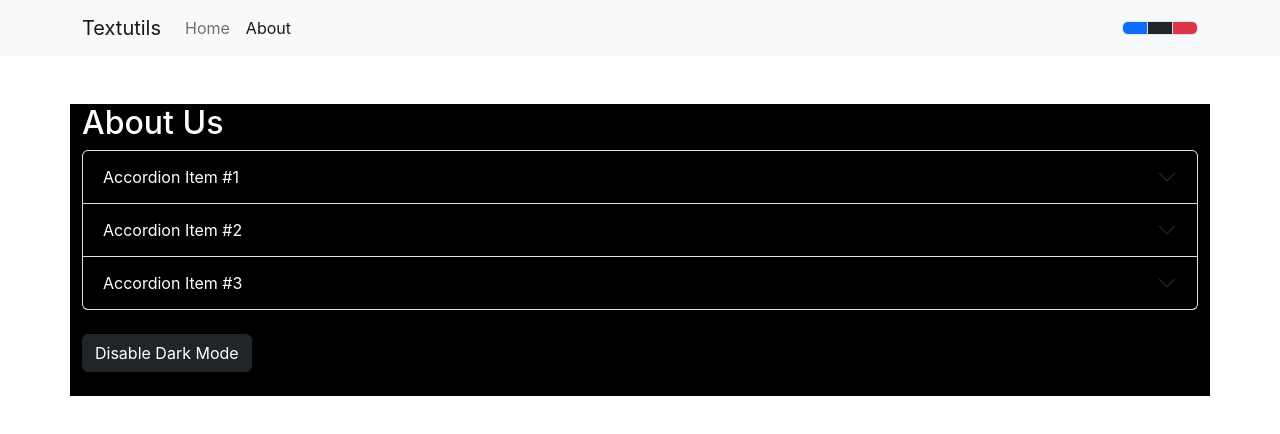
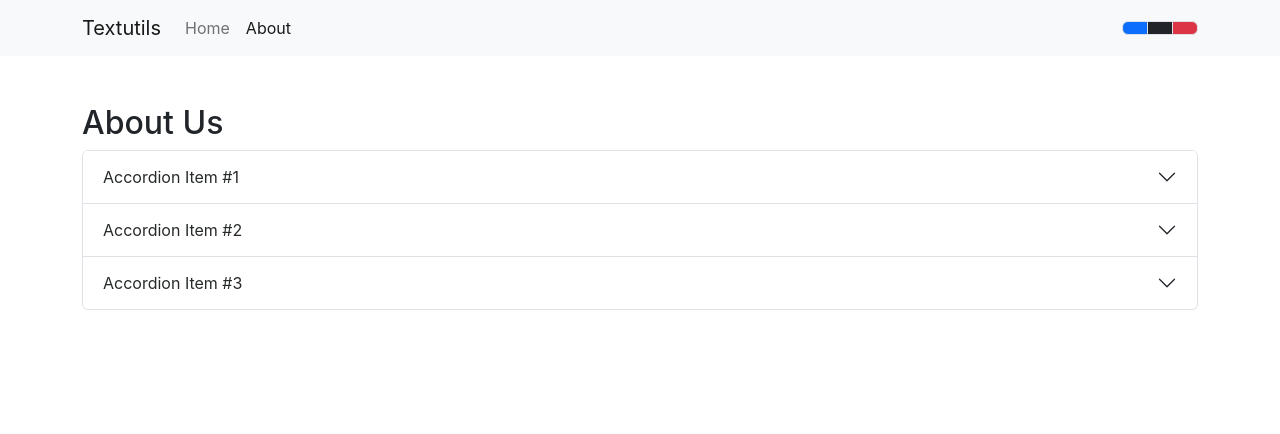
Before and after one commit to Faizan-Ramzan/React-App-Code-With-Harry-, a React (Create React App) app: page /about in a window 1280 px wide. Shown: the top 434 px of the page. Built offline with nearby package versions, Linux system fonts and the light colour scheme.

Commit message:
New changes

```diff
--- a/src/App.js
+++ b/src/App.js
@@ -49,7 +49,7 @@ function App() {
 
         <Routes>
           <Route path="/" element={<TextForm showAlert={showAlert} heading="Enter Text to analyze below Text" mode={mode} />}/>
-          <Route path="/about" element={<About />}/>
+          <Route path="/about" element={<About mode={mode} />}/>
 
           <Route path="*" element={<NotFound />}/>
         </Routes>
--- a/src/components/About.js
+++ b/src/components/About.js
@@ -1,32 +1,23 @@
-import React, {useState} from 'react'
+import React from 'react'
 
-export default function About() {
+export default function About(props) {
 
-	const [myStyle, setMyStyle] = useState({
-		color: "white",
-		backgroundColor: "black"
-	})
+	let myStyle = {};
 
-	const [btnText, setBtnText] = useState("Disable Dark Mode")
-
-	const toggleMode = ()=>{
-		if(myStyle.color == "white"){
-			setMyStyle({
-				color: "black",
-				backgroundColor: "white"
-			})
-			setBtnText("Enable Dark Mode")
-		}else{
-			setMyStyle({
-				color: "white",
-				backgroundColor: "black"
-			})
-			setBtnText("Disable Dark Mode")
+	if(props.mode === 'red'){
+		myStyle = {
+			color: props.mode === 'red'? 'white': '#dc3545',
+			backgroundColor: props.mode === 'red'? '#dc3545': 'white',
+		}
+	}else{
+		myStyle = {
+			color: props.mode === 'dark'? 'white': '#272a2b',
+			backgroundColor: props.mode === 'dark'? '#272a2b': 'white',
 		}
 	}
 
     return (
-        <div className="container my-5" style={myStyle}>
+        <div className="container my-5">
 			<h2>About Us</h2>
             <div className="accordion" id="accordionFlushExample">
 				<div className="accordion-item">
@@ -60,7 +51,6 @@ export default function About() {
 					</div>
 				</div>
 			</div>
-			<button className="btn btn-dark my-4" onClick={toggleMode} type="button">{btnText}</button>
         </div>
     )
 }
--- a/src/components/Alert.js
+++ b/src/components/Alert.js
@@ -8,9 +8,14 @@ function Alert(props) {
     }
 
     return (
-        props.alert && <div className={`alert alert-${props.alert.type} alert-dismissible fade show`} role="alert">
-            <strong>{capitalize(props.alert.type)}</strong>: {props.alert.msg}
-        </div>
+        props.alert &&
+        <>
+            <div className="container">
+                <div className={`alert alert-${props.alert.type} alert-dismissible fade show position-fixed bottom-0 end-0 w-100 m-0`} role="alert">
+                    <strong>{capitalize(props.alert.type)}</strong>: {props.alert.msg}
+                </div>
+            </div>
+        </>
     )
 }
 
--- a/src/components/Navbar.js
+++ b/src/components/Navbar.js
@@ -1,6 +1,6 @@
 import React from 'react'
 import PropTypes from 'prop-types'
-import { Link, NavLink } from 'react-router-dom'
+import { NavLink } from 'react-router-dom'
 
 export default function Navbar(props) {
     return (
--- a/src/components/TextForm.js
+++ b/src/components/TextForm.js
@@ -23,10 +23,7 @@ export default function TextForm(props) {
     const [text, setText] = useState("");
 
     const countWords = (str)=>{
-        str = str.replace(/(^\s*)|(\s*$)/gi,"");
-        str = str.replace(/[ ]{2,}/gi," ");
-        str = str.replace(/\n /,"\n");
-        return str.split(' ').length;
+        return str.split(' ').filter((element)=>{return element.length!==0}).length;
     }
 
     return (
```
